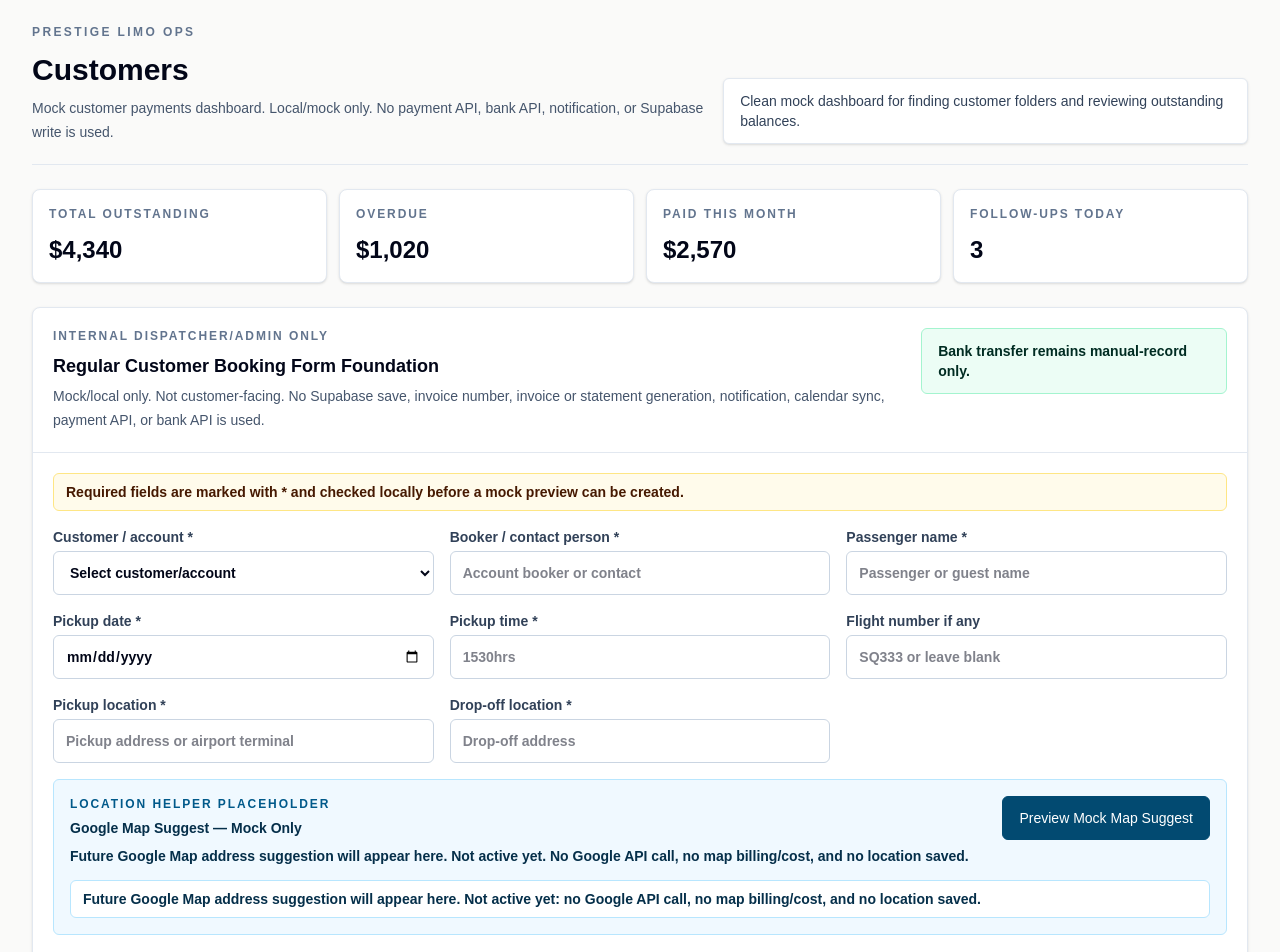
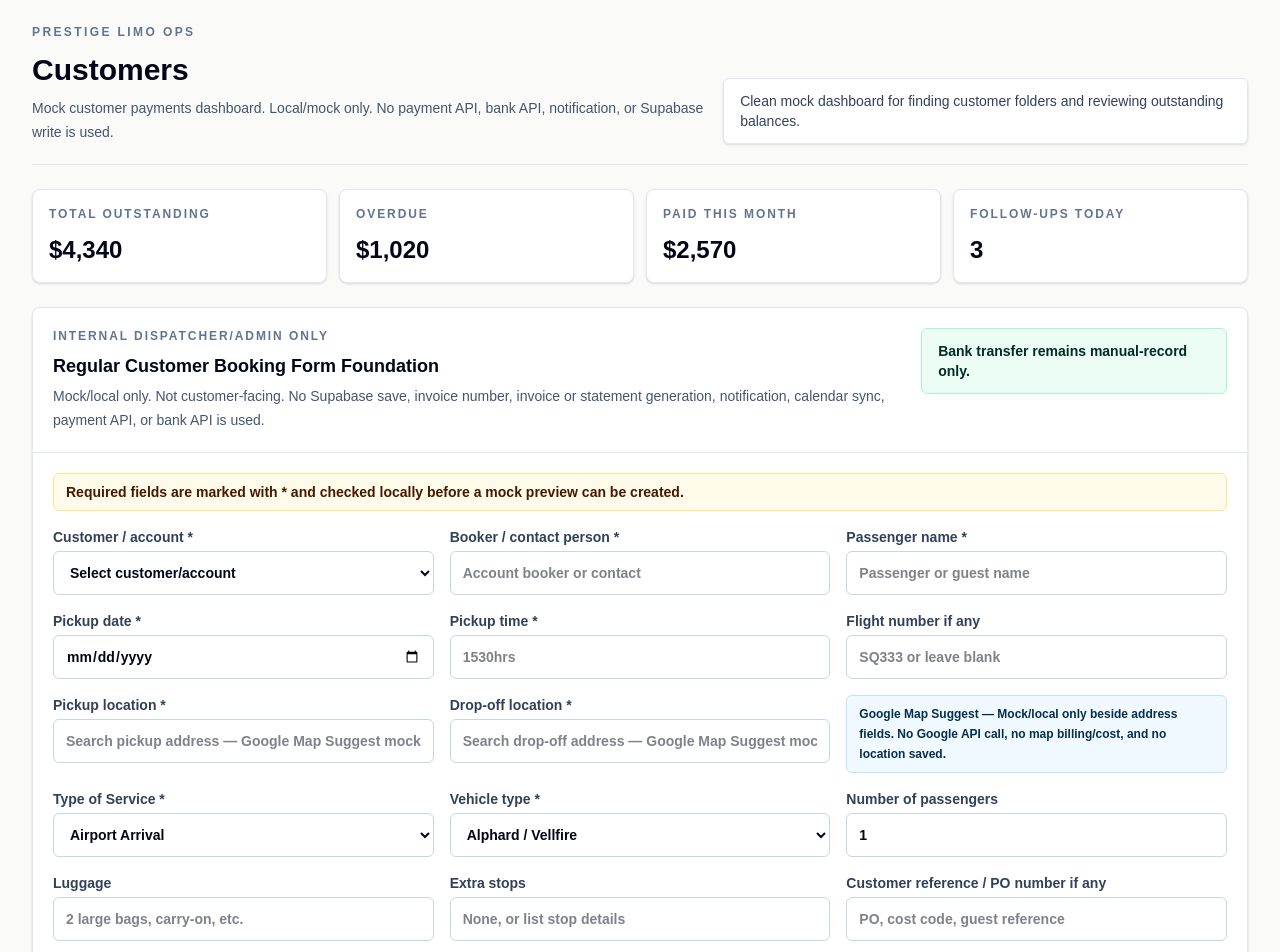
Before and after one commit to Prestigelimosg/-prestige-limo-ops, a Next.js app: page /customers in a window 1280 px wide. Shown: the top 952 px of the page. Built offline with nearby package versions, Linux system fonts and the light colour scheme.

Commit message:
Move map suggest into address placeholders

```diff
--- a/app/customers/page.tsx
+++ b/app/customers/page.tsx
@@ -369,9 +369,6 @@ export default function MockCustomerDashboardPage() {
   );
   const [regularCustomerMockSaveReviewFeedbackTone, setRegularCustomerMockSaveReviewFeedbackTone] =
     useState<RegularCustomerBookingFeedbackTone>("info");
-  const [regularCustomerMapSuggestFeedback, setRegularCustomerMapSuggestFeedback] = useState(
-    "Future Google Map address suggestion will appear here. Not active yet: no Google API call, no map billing/cost, and no location saved.",
-  );
   const [regularCustomerParserHelperText, setRegularCustomerParserHelperText] = useState("");
   const [regularCustomerParserHelperFeedback, setRegularCustomerParserHelperFeedback] = useState(
     "Paste free-text booking details here later. Mock/local only: no OpenAI/ChatGPT API call, no Supabase save, and no booking created.",
@@ -628,12 +625,6 @@ export default function MockCustomerDashboardPage() {
     }));
   }
 
-  function handleRegularCustomerMapSuggest() {
-    setRegularCustomerMapSuggestFeedback(
-      "Google Map Suggest is mock/local only. Future address suggestions will appear here; no Google API call, no map billing/cost, and no location saved.",
-    );
-  }
-
   function handleRegularCustomerParserHelper() {
     setRegularCustomerParserHelperFeedback(
       regularCustomerParserHelperText.trim()
@@ -779,9 +770,6 @@ export default function MockCustomerDashboardPage() {
     setRegularCustomerMockSaveReviewFeedbackTone("info");
     setRegularCustomerMockSaveReviewFeedback(
       "Valid mock save clicks show a local confirmation review here. No save, link, audit, invoice, payment, bank, notification, calendar, or Supabase action is active.",
-    );
-    setRegularCustomerMapSuggestFeedback(
-      "Future Google Map address suggestion will appear here. Not active yet: no Google API call, no map billing/cost, and no location saved.",
     );
     setRegularCustomerParserHelperText("");
     setRegularCustomerParserHelperFeedback(
@@ -1125,7 +1113,7 @@ export default function MockCustomerDashboardPage() {
                   data-regular-booking-field="pickupLocation"
                   data-regular-booking-required="true"
                   onChange={(event) => updateRegularCustomerBookingField("pickupLocation", event.target.value)}
-                  placeholder="Pickup address or airport terminal"
+                  placeholder="Search pickup address — Google Map Suggest mock only"
                   type="text"
                   value={regularCustomerBookingForm.pickupLocation}
                 />
@@ -1139,46 +1127,19 @@ export default function MockCustomerDashboardPage() {
                   data-regular-booking-field="dropoffLocation"
                   data-regular-booking-required="true"
                   onChange={(event) => updateRegularCustomerBookingField("dropoffLocation", event.target.value)}
-                  placeholder="Drop-off address"
+                  placeholder="Search drop-off address — Google Map Suggest mock only"
                   type="text"
                   value={regularCustomerBookingForm.dropoffLocation}
                 />
               </label>
 
-              <div
-                className="rounded-md border border-sky-200 bg-sky-50 p-4 text-sm leading-6 text-sky-950 md:col-span-2 xl:col-span-3"
-                data-regular-customer-map-suggest-helper="true"
+              <p
+                className="rounded-md border border-sky-200 bg-sky-50 px-3 py-2 text-xs font-semibold leading-5 text-sky-950 md:col-span-2 xl:col-span-1"
+                data-regular-customer-map-suggest-hint="true"
               >
-                <div className="flex flex-col gap-3 lg:flex-row lg:items-start lg:justify-between">
-                  <div>
-                    <p className="text-xs font-bold uppercase tracking-[0.16em] text-sky-800">
-                      Location helper placeholder
-                    </p>
-                    <h3 className="mt-1 font-bold" data-regular-customer-map-suggest-heading="true">
-                      Google Map Suggest — Mock Only
-                    </h3>
-                    <p className="mt-1 font-semibold" data-regular-customer-map-suggest-boundary="true">
-                      Future Google Map address suggestion will appear here. Not active yet. No Google API call, no map
-                      billing/cost, and no location saved.
-                    </p>
-                  </div>
-                  <button
-                    className="min-h-11 rounded-md border border-sky-900 bg-sky-900 px-4 py-2 text-sm font-bold text-white transition hover:bg-sky-800"
-                    data-regular-customer-map-suggest-button="true"
-                    onClick={handleRegularCustomerMapSuggest}
-                    type="button"
-                  >
-                    Preview Mock Map Suggest
-                  </button>
-                </div>
-                <p
-                  aria-live="polite"
-                  className="mt-3 rounded-md border border-sky-200 bg-white px-3 py-2 text-sm font-semibold text-sky-950"
-                  data-regular-customer-map-suggest-feedback="true"
-                >
-                  {regularCustomerMapSuggestFeedback}
-                </p>
-              </div>
+                Google Map Suggest — Mock/local only beside address fields. No Google API call, no map billing/cost,
+                and no location saved.
+              </p>
 
               <label className="flex flex-col gap-1 text-sm font-semibold text-slate-700">
                 Type of Service *
```
Also changed, not shown: scripts/test-app-smoke-browser.mjs.
